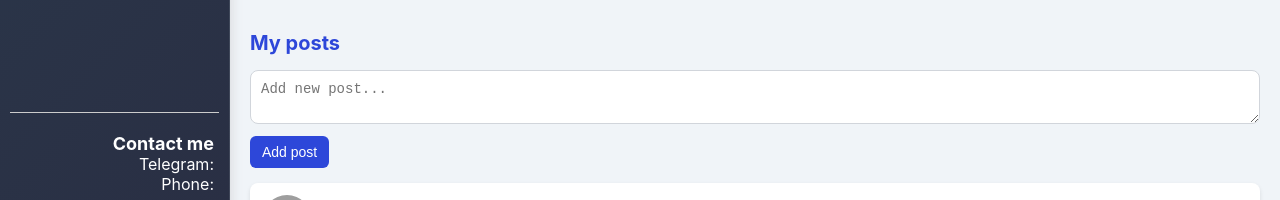
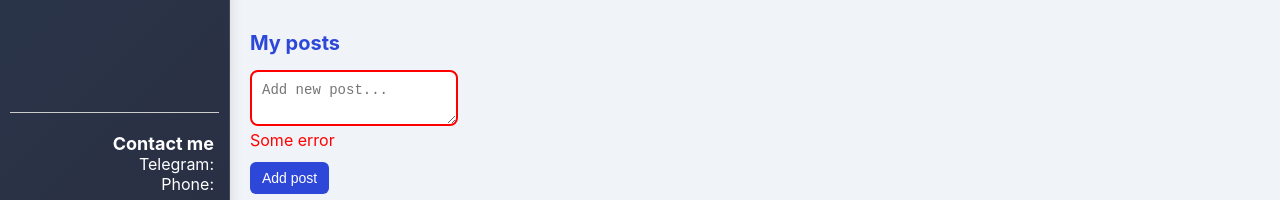
Before and after one commit to aivvanov/sealchat-social-network, a React (Create React App) app: page /profile/1 in a window 1280 px wide. Shown: the part 889-1089 px from the top of the page. Built offline with nearby package versions, Linux system fonts and the light colour scheme; no server answers; grey boxes are pictures that could not be loaded.

Commit message:
Add validators to Posts component's form

```diff
--- a/src/components/Profile/Posts/Posts.jsx
+++ b/src/components/Profile/Posts/Posts.jsx
@@ -2,6 +2,8 @@ import React from "react";
 import styles from './Posts.module.css';
 import Post from "./Post/Post";
 import { Field, reduxForm } from "redux-form";
+import { maxLengthCreator, required } from "../../../utils/validators/validators";
+import { Textarea } from "../../common/FormsControls/FormsControls";
 
 const Posts = (props) => {
 
@@ -28,9 +30,10 @@ const PostForm = (props) => {
   return (
     <form onSubmit={props.handleSubmit} className={styles.post_items}>
       <Field
-        component="textarea"
+        component={Textarea}
         name="newPostBody"
         placeholder="Add new post..."
+        validate={ [required, maxLengthCreator(10)] }
       />
       <div>
         <button>Add post</button>
--- /dev/null
+++ b/src/components/common/FormsControls/FormsControls.js
@@ -0,0 +1,15 @@
+import React from "react";
+import styles from "./FormsControls.module.css";
+
+export const Textarea = ({ input, meta, ...props }) => {
+    return (
+        <div className={`${styles.form_control} ${styles.error}`}>
+            <textarea {...props} {...input} />
+            <div>
+                <span>
+                    Some error
+                </span>
+            </div>
+        </div>
+    )
+}
--- /dev/null
+++ b/src/components/common/FormsControls/FormsControls.module.css
@@ -0,0 +1,9 @@
+.form_control.error input,
+.form_control.error textarea
+{
+    border: solid 2px red;
+}
+
+.form_control.error span {
+    color: red;
+}
--- /dev/null
+++ b/src/utils/validators/validators.js
@@ -0,0 +1,11 @@
+export const required = value => {
+    if (!value) return "Field is required";
+
+    return undefined;
+}
+
+export const maxLengthCreator = (maxLength) => (value) => {
+    if (value && value.length > maxLength) return "Max length is 30 symbols";
+
+    return undefined;
+}
```
